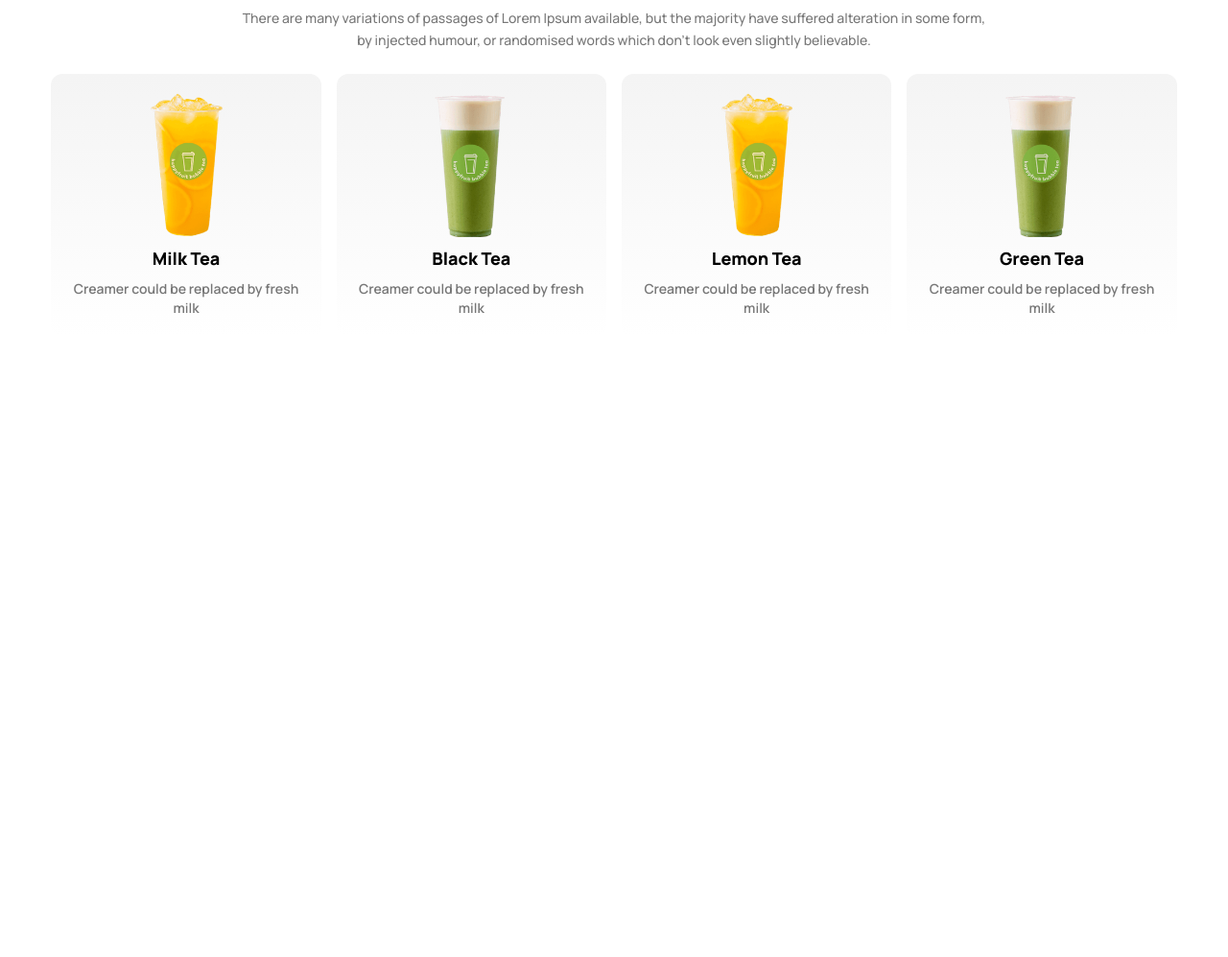
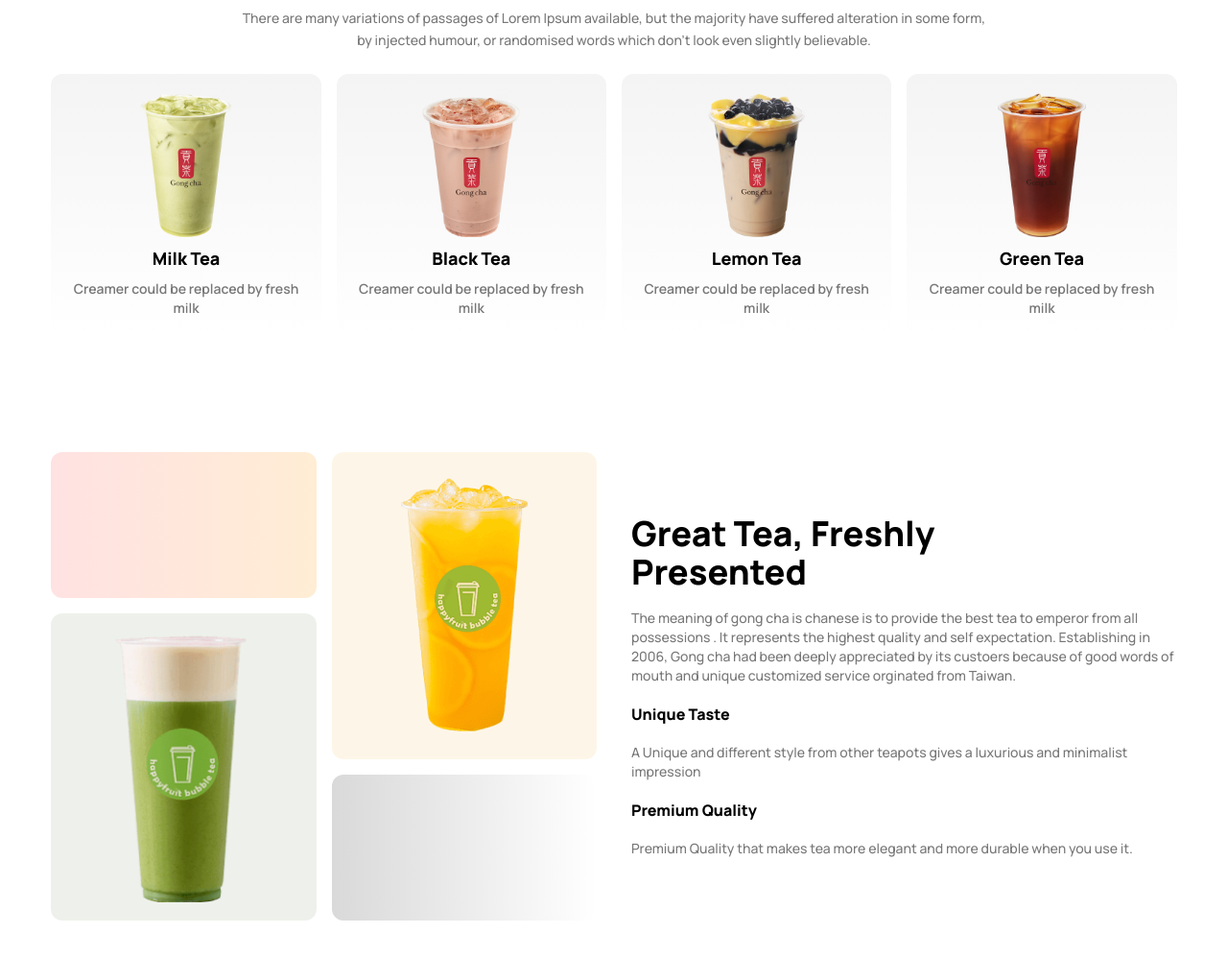
Before and after one commit to Mahedul-Karim/tea-house, a website: page index.html in a window 1280 px wide. Shown: the part 643-1640 px from the top of the page at 96% size. Before the commit the page ends 1154 px from the top, so only its background shows below. Drawn offline with Linux system fonts and the light colour scheme.

Commit message:
info section added

```diff
--- a/index.html
+++ b/index.html
@@ -10,7 +10,9 @@
     <main class="max-w-[1280px] w-11/12 mx-auto py-10">
       <section class="grid sm:grid-cols-2 gap-2">
         <div class="flex flex-col justify-center gap-5">
-          <h1 class="text-[32px] md:text-[40px] lg:text-[60px] font-extrabold text-dark-1 leading-[1.3]">
+          <h1
+            class="text-[32px] md:text-[40px] lg:text-[60px] font-extrabold text-dark-1 leading-[1.3]"
+          >
             It's good <br />
             tea time at The <br />
             Tea House
@@ -42,50 +44,137 @@
           </div>
         </div>
         <div class="relative">
-          <img src="./images/banner.png" alt="" class="w-full h-full object-contain" />
-          <div class="bg-white shadow-md rounded-[10px] w-max p-3 md:p-4 flex items-center gap-2 absolute bottom-0">
-            <svg xmlns="http://www.w3.org/2000/svg" viewBox="0 0 24 24"  class="size-5 md:size-7 fill-yellow-300">
-                <path fill-rule="evenodd" d="M10.788 3.21c.448-1.077 1.976-1.077 2.424 0l2.082 5.006 5.404.434c1.164.093 1.636 1.545.749 2.305l-4.117 3.527 1.257 5.273c.271 1.136-.964 2.033-1.96 1.425L12 18.354 7.373 21.18c-.996.608-2.231-.29-1.96-1.425l1.257-5.273-4.117-3.527c-.887-.76-.415-2.212.749-2.305l5.404-.434 2.082-5.005Z" clip-rule="evenodd" />
+          <img
+            src="./images/banner.png"
+            alt=""
+            class="w-full h-full object-contain"
+          />
+          <div
+            class="bg-white shadow-md rounded-[10px] w-max p-3 md:p-4 flex items-center gap-2 absolute bottom-0"
+          >
+            <svg
+              xmlns="http://www.w3.org/2000/svg"
+              viewBox="0 0 24 24"
+              class="size-5 md:size-7 fill-yellow-300"
+            >
+              <path
+                fill-rule="evenodd"
+                d="M10.788 3.21c.448-1.077 1.976-1.077 2.424 0l2.082 5.006 5.404.434c1.164.093 1.636 1.545.749 2.305l-4.117 3.527 1.257 5.273c.271 1.136-.964 2.033-1.96 1.425L12 18.354 7.373 21.18c-.996.608-2.231-.29-1.96-1.425l1.257-5.273-4.117-3.527c-.887-.76-.415-2.212.749-2.305l5.404-.434 2.082-5.005Z"
+                clip-rule="evenodd"
+              />
             </svg>
             <div>
-                    <h2 class="text-base md:text-xl font-extrabold text-dark-1">5.00</h2>
-                    <p class="text-xs md:text-sm text-dark-3 font-semibold">Trust Pilot Ratings</p>
+              <h2 class="text-base md:text-xl font-extrabold text-dark-1">
+                5.00
+              </h2>
+              <p class="text-xs md:text-sm text-dark-3 font-semibold">
+                Trust Pilot Ratings
+              </p>
             </div>
           </div>
         </div>
       </section>
       <section class="my-30">
-        <h3 class="font-extrabold text-3xl text-center">Our Featured Products</h3>
-        <p class="text-dark-3 font-medium text-sm text-center leading-[1.6] my-3">There are many variations of passages of Lorem Ipsum available, but the majority have suffered alteration in some form, <br> by injected humour, or randomised words which don't look even slightly believable. </p>
+        <h3 class="font-extrabold text-3xl text-center">
+          Our Featured Products
+        </h3>
+        <p
+          class="text-dark-3 font-medium text-sm text-center leading-[1.6] my-3"
+        >
+          There are many variations of passages of Lorem Ipsum available, but
+          the majority have suffered alteration in some form, <br />
+          by injected humour, or randomised words which don't look even slightly
+          believable.
+        </p>
         <div class="grid grid-cols-2 md:grid-cols-3 lg:grid-cols-4 gap-4 mt-6">
-            <div class="flex flex-col items-center bg-gradient-to-b from-silver-0 to-silver-2 rounded-xl p-3 sm:p-5 gap-2 h-full justify-between">
+          <div
+            class="flex flex-col items-center bg-gradient-to-b from-silver-0 to-silver-2 rounded-xl p-3 sm:p-5 gap-2 h-full justify-between"
+          >
             <div>
-                    <img src="./images/fresh-1.png" alt="" class="object-cover max-h-[150px] ">
+              <img
+                src="./images/tea-1.png"
+                alt=""
+                class="object-cover max-h-[150px]"
+              />
             </div>
             <h3 class="text-lg font-extrabold">Milk Tea</h3>
-                <p class="text-sm text-dark-3 font-semibold text-center">Creamer could be replaced by fresh milk</p>
+            <p class="text-sm text-dark-3 font-semibold text-center">
+              Creamer could be replaced by fresh milk
+            </p>
           </div>
-            <div class="flex flex-col items-center bg-gradient-to-b from-silver-0 to-silver-2 rounded-xl p-3 sm:p-5 gap-2 h-full justify-between">
+          <div
+            class="flex flex-col items-center bg-gradient-to-b from-silver-0 to-silver-2 rounded-xl p-3 sm:p-5 gap-2 h-full justify-between"
+          >
             <div>
-                    <img src="./images/fresh-2.png" alt="" class="object-cover max-h-[150px] ">
+              <img
+                src="./images/tea-2.png"
+                alt=""
+                class="object-cover max-h-[150px]"
+              />
             </div>
             <h3 class="text-lg font-extrabold">Black Tea</h3>
-                <p class="text-sm text-dark-3 font-semibold text-center">Creamer could be replaced by fresh milk</p>
+            <p class="text-sm text-dark-3 font-semibold text-center">
+              Creamer could be replaced by fresh milk
+            </p>
           </div>
-            <div class="flex flex-col items-center bg-gradient-to-b from-silver-0 to-silver-2 rounded-xl p-3 sm:p-5 gap-2 h-full justify-between">
+          <div
+            class="flex flex-col items-center bg-gradient-to-b from-silver-0 to-silver-2 rounded-xl p-3 sm:p-5 gap-2 h-full justify-between"
+          >
             <div>
-                    <img src="./images/fresh-1.png" alt="" class="object-cover max-h-[150px] ">
+              <img
+                src="./images/tea-3.png"
+                alt=""
+                class="object-cover max-h-[150px]"
+              />
             </div>
             <h3 class="text-lg font-extrabold">Lemon Tea</h3>
-                <p class="text-sm text-dark-3 font-semibold text-center">Creamer could be replaced by fresh milk</p>
+            <p class="text-sm text-dark-3 font-semibold text-center">
+              Creamer could be replaced by fresh milk
+            </p>
           </div>
-            <div class="flex flex-col items-center bg-gradient-to-b from-silver-0 to-silver-2 rounded-xl p-3 sm:p-5 gap-2 h-full justify-between">
+          <div
+            class="flex flex-col items-center bg-gradient-to-b from-silver-0 to-silver-2 rounded-xl p-3 sm:p-5 gap-2 h-full justify-between"
+          >
             <div>
-                    <img src="./images/fresh-2.png" alt="" class="object-cover max-h-[150px] ">
+              <img
+                src="./images/tea-4.png"
+                alt=""
+                class="object-cover max-h-[150px]"
+              />
             </div>
             <h3 class="text-lg font-extrabold">Green Tea</h3>
-                <p class="text-sm text-dark-3 font-semibold text-center">Creamer could be replaced by fresh milk</p>
+            <p class="text-sm text-dark-3 font-semibold text-center">
+              Creamer could be replaced by fresh milk
+            </p>
           </div>
+        </div>
+      </section>
+      <section class="my-30 grid lg:grid-cols-2 gap-9">
+        <div class="grid grid-rows-3 grid-cols-2 gap-4">
+          <div
+            class="h-38 bg-gradient-to-r from-red-100 from-0% to-orange-100 to-100% rounded-xl"
+          ></div>
+          <div
+            class="row-span-2 rounded-xl flex items-center justify-center bg-yellow-light"
+          >
+            <img src="./images/fresh-1.png" alt="" />
+          </div>
+          <div
+            class="row-span-2 rounded-xl flex items-center justify-center bg-lime-light"
+          >
+            <img src="./images/fresh-2.png" alt="" class="max-w-[150px] w-[80%]" />
+          </div>
+          <div
+            class="bg-gradient-to-r from-silver-1 to-white h-38 rounded-xl"
+          ></div>
+        </div>
+        <div class="flex flex-col justify-center gap-[18px]">
+            <h2 class="text-3xl sm:text-4xl font-extrabold">Great Tea, Freshly <br> Presented</h2>
+            <p class="text-dark-3 font-medium text-sm">The meaning of gong cha is chanese is to provide the best tea to emperor from all possessions . It represents the highest quality and self expectation. Establishing in 2006, Gong cha had been deeply appreciated by its custoers  because of good words of mouth and unique customized service orginated from Taiwan.</p>
+            <h3 class="font-extrabold">Unique Taste</h3>
+            <p class="text-dark-3 font-medium text-sm">A Unique and different style from other teapots gives a luxurious and minimalist impression</p>
+            <h3 class="font-extrabold">Premium Quality</h3>
+            <p class="text-dark-3 font-medium text-sm">Premium Quality that makes tea more elegant and more durable when you use it.</p>
         </div>
       </section>
     </main>
```
Also changed, not shown: styles/output.css. Lines whose indentation alone changed are shown as unchanged.
